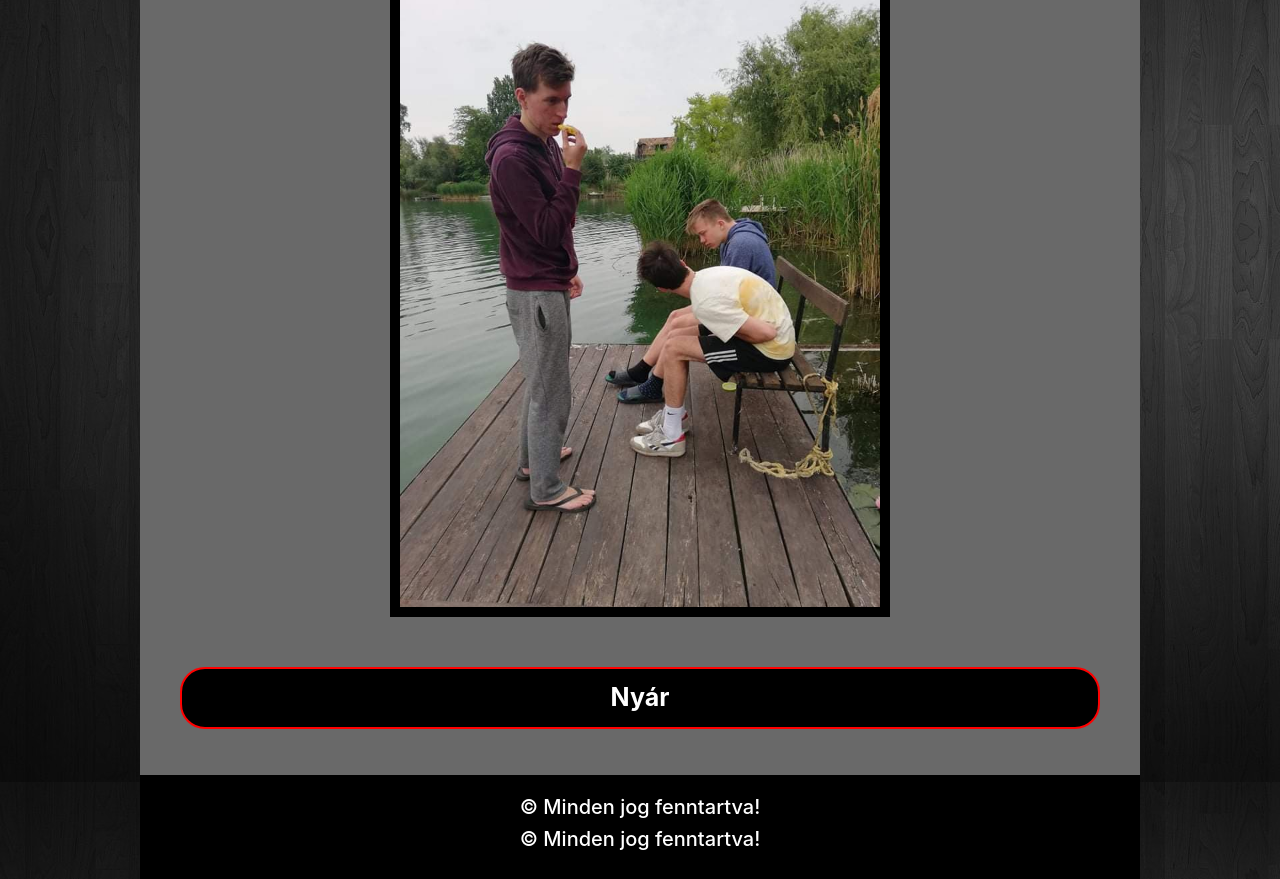
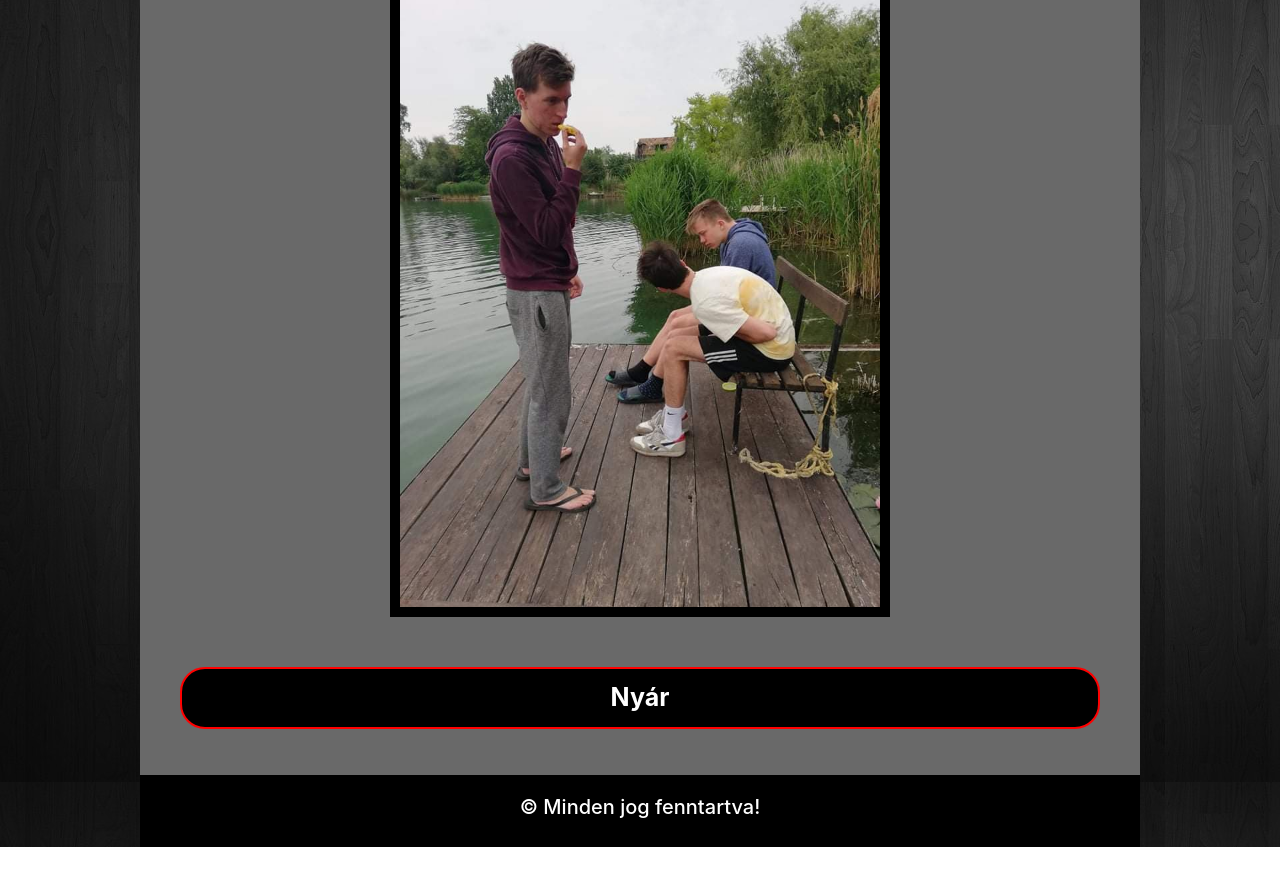
Before and after one commit to Tippiervermin0/Kozosoldal, a plain HTML site: page index.html in a window 1280 px wide. Shown: the part 3418-4297 px from the top of the page. After the commit the page ends 4265 px from the top, so only its background shows below. Drawn offline with nearby package versions, Linux system fonts and the light colour scheme.

Commit message:
Update index.html

```diff
--- a/index.html
+++ b/index.html
@@ -130,7 +130,6 @@ and open the template in the editor.
             </section>
             <footer>
                  <h5>© Minden jog fenntartva!</h5>
-                 <h5>© Minden jog fenntartva!</h5>
             </footer>
         </main>
 
```
